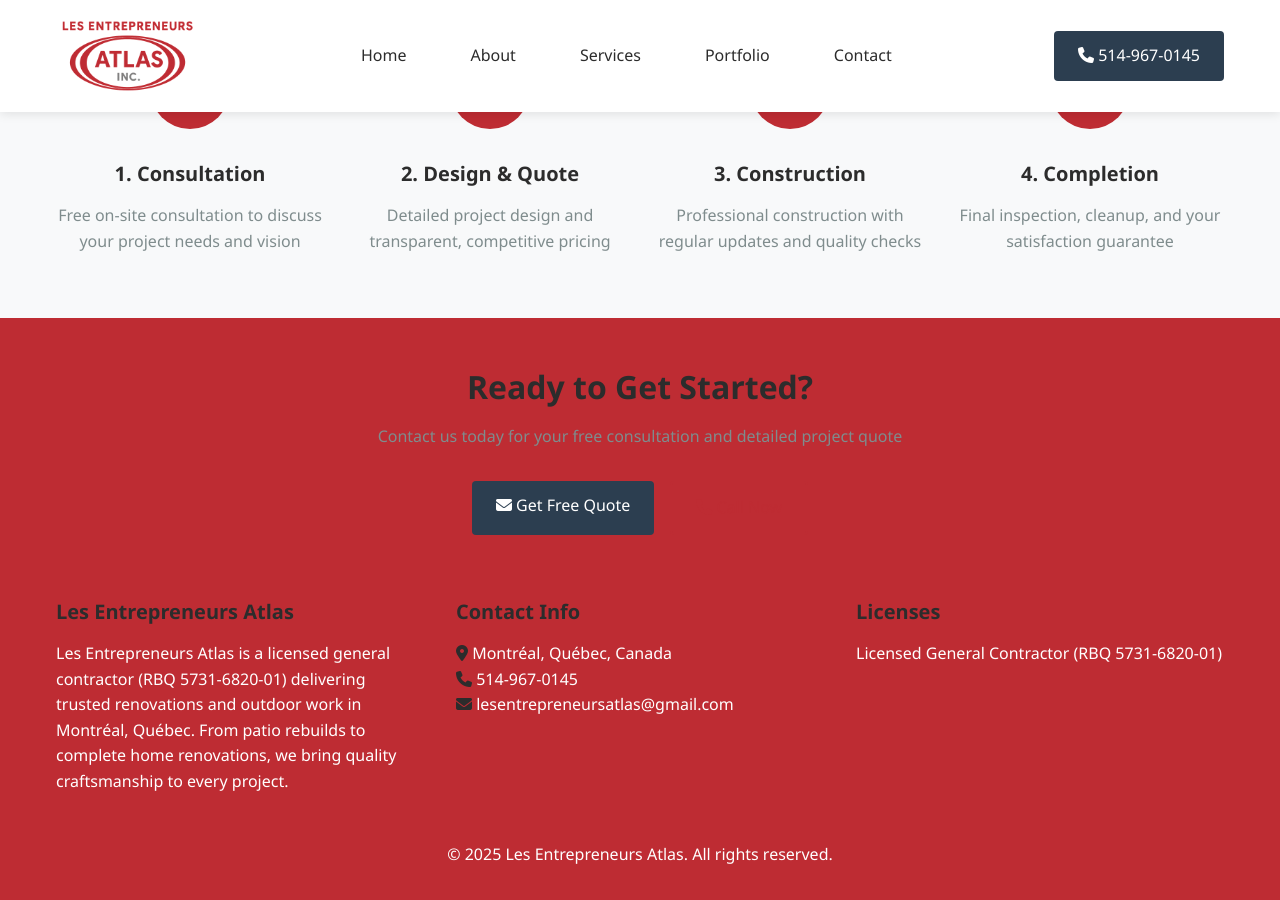
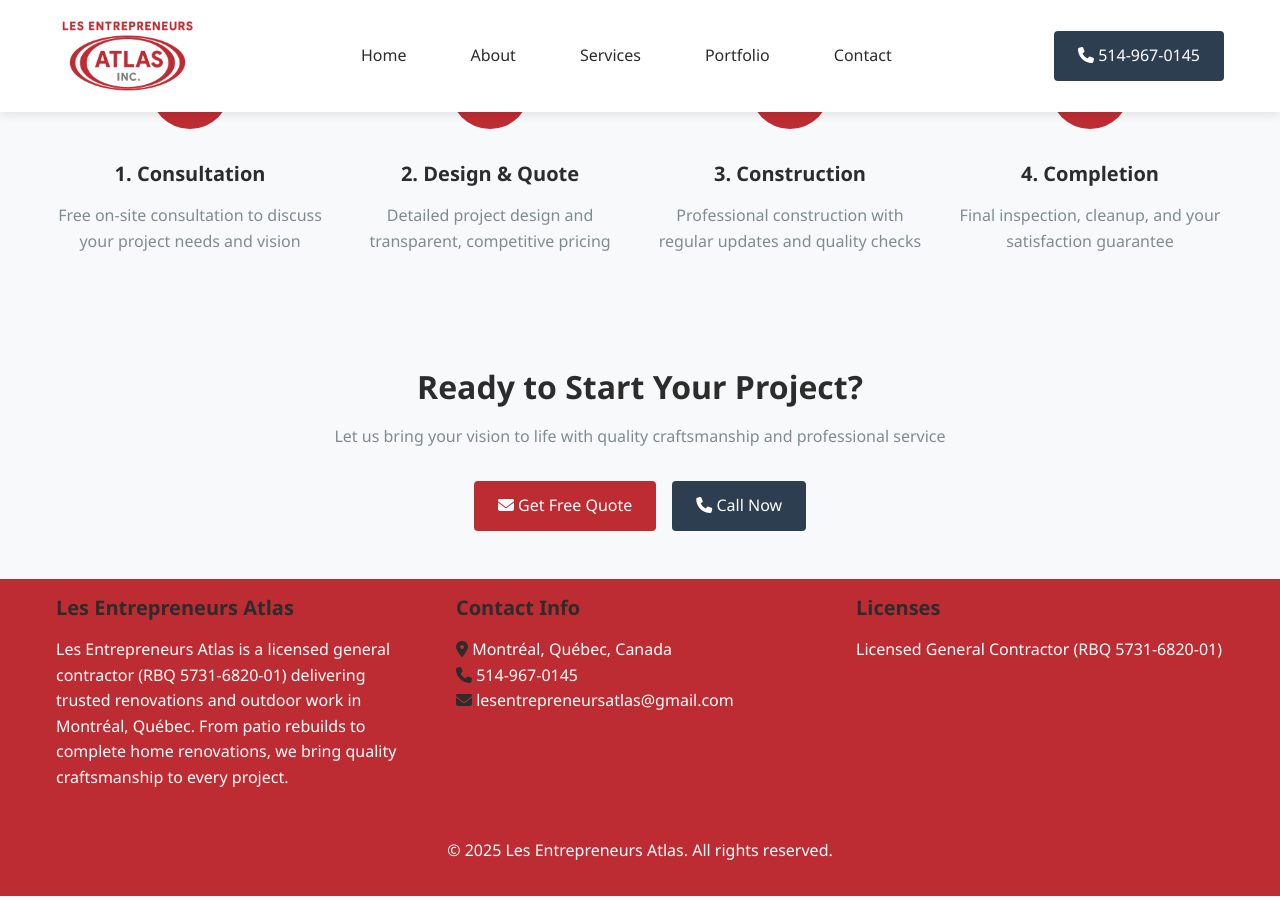
Before and after one commit to Endracion/Atlas, a Jekyll site: the page built from services.md, in a window 1280 px wide and 900 px high, scrolled down 2578 px. Built offline with Jekyll 4.4.1, drawn with Linux system fonts in a browser that asks for light colours.

Commit message:
CTA block

```diff
--- /dev/null
+++ b/_includes/services-cta.html
@@ -0,0 +1,15 @@
+<!-- Services CTA Section -->
+<section class="section bg-light">
+  <div class="container text-center">
+    <h2>Ready to Start Your Project?</h2>
+    <p class="text-muted mb-3">Let us bring your vision to life with quality craftsmanship and professional service</p>
+    <div class="hero-cta">
+      <a href="/contact/" class="btn btn-primary">
+        <i class="fas fa-envelope"></i> Get Free Quote
+      </a>
+      <a href="tel:{{ site.company.phone }}" class="btn btn-secondary">
+        <i class="fas fa-phone"></i> Call Now
+      </a>
+    </div>
+  </div>
+</section>
--- a/services.md
+++ b/services.md
@@ -208,18 +208,5 @@ permalink: /services/
   </div>
 </section>
 
-<!-- Contact CTA -->
-<section class="section bg-primary text-white">
-  <div class="container text-center">
-    <h2>Ready to Get Started?</h2>
-    <p class="mb-3">Contact us today for your free consultation and detailed project quote</p>
-    <div class="hero-cta">
-      <a href="/contact/" class="btn btn-secondary">
-        <i class="fas fa-envelope"></i> Get Free Quote
-      </a>
-      <a href="tel:{{ site.company.phone }}" class="btn btn-outline">
-        <i class="fas fa-phone"></i> Call Now
-      </a>
-    </div>
-  </div>
-</section>
+<!-- Services CTA -->
+{% include services-cta.html %}
```
Also changed, not shown: _layouts/home.html (+3 -15 lines), about.md (+2 -15 lines), index.md (+2 -0 lines), portfolio.md (+3 -0 lines).
